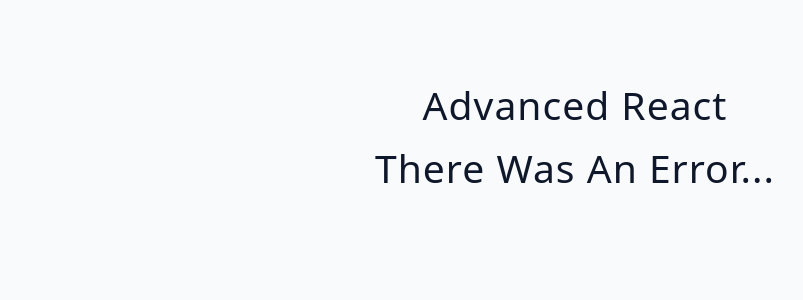
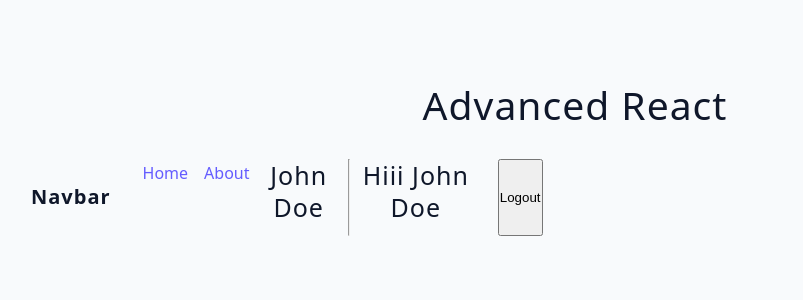
Before and after one commit to Deepakvrma14/FrontEnd-Learning, a React (Vite) app in the folder 03-advanced-react/: page / in a window 1280 px wide. Shown: the top 300 px of the page, without its empty margins (65-868 px from the left). Built offline with nearby package versions, Linux system fonts and the light colour scheme; no server answers.

Commit message:
Custom Context and Prop Drtilling

```diff
--- a/03-advanced-react/src/App.jsx
+++ b/03-advanced-react/src/App.jsx
@@ -30,6 +30,7 @@
 import UseRefBasics from './tutorial/07-useRef/starter/01-useRef-basics'
 import ToggleExample from './tutorial/08-custom-hooks/starter/01-toggle'
 import FetchDataHook from './tutorial/08-custom-hooks/starter/02-fetch-data'
+import Navbar from './tutorial/09-context-api/starter/Navbar'
 
 function App() {
   return (
@@ -75,9 +76,10 @@
       {/* <UncontrolledInputs/> */}
       {/* <UseRefBasics/> */}
  {/* <ToggleExample/> */}
+
       </div>
+      <Navbar/>
 
-      <FetchDataHook/>
     </div>
   );
 }
--- a/03-advanced-react/src/tutorial/09-context-api/starter/NavLinks.jsx
+++ b/03-advanced-react/src/tutorial/09-context-api/starter/NavLinks.jsx
@@ -0,0 +1,21 @@
+import UserContainer from './UserContainer';
+const NavLinks = ({name, logout}) =>{
+    return(
+        <div className="nav-container">
+            <br/>
+            <ul className='nav-links'>
+            <li>
+          <a href='#'>home</a>
+        </li>
+        <li>
+          <a href='#'>about</a>
+        </li>
+            </ul>
+            <h4>{name}</h4>
+            <hr/>
+            <UserContainer name={name} logout={logout}/>
+
+        </div>
+    );
+};
+export default NavLinks;
--- a/03-advanced-react/src/tutorial/09-context-api/starter/Navbar.jsx
+++ b/03-advanced-react/src/tutorial/09-context-api/starter/Navbar.jsx
@@ -0,0 +1,16 @@
+import { useState, useEffect } from "react";
+import NavLinks from "./NavLinks";
+const Navbar = () => {
+    const [name, setName] = useState('John Doe');
+    const logout = () => {
+        setName(null);
+    }
+    return (
+        <div className="navbar">
+            <h5>Navbar</h5>
+            <NavLinks name={name} logout = {logout} />
+        </div>
+    );
+
+};
+export default Navbar;
--- a/03-advanced-react/src/tutorial/09-context-api/starter/UserContainer.jsx
+++ b/03-advanced-react/src/tutorial/09-context-api/starter/UserContainer.jsx
@@ -0,0 +1,15 @@
+const UserContainer = ({name, logout}) => {
+    return(
+        <div className="user-container">
+            {name ? (
+               <>
+                <h4>Hiii {name}</h4>
+                <button onClick={logout}>Logout</button>
+               </>
+            ) : (
+                <p>Please Login</p>
+            )}
+        </div>
+    );
+};
+export default UserContainer;
```
